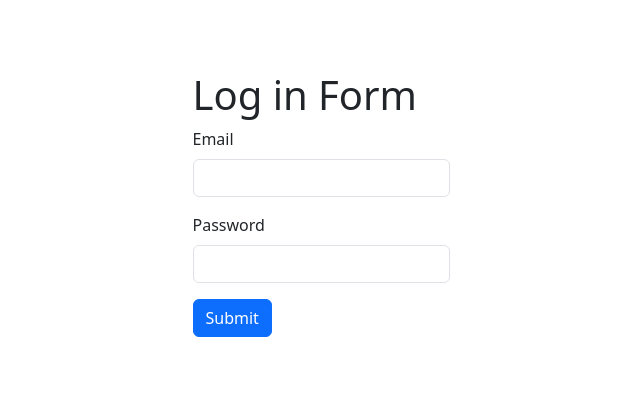
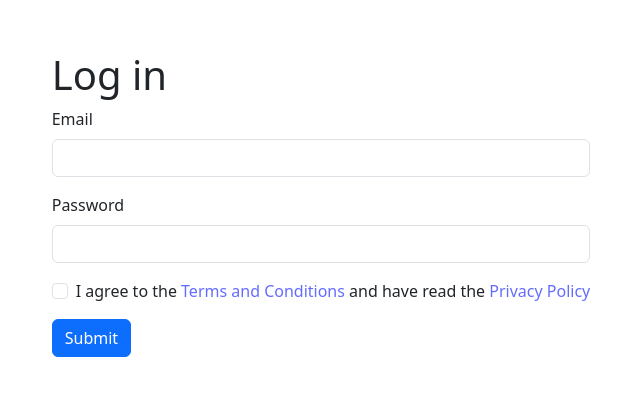
Before and after one commit to nGhart/orderList, a React (Vite) app in the folder mes-client/: page /login in a window 1280 px wide. Shown: the part 196-592 px from the top of the page, without its empty margins (319-959 px from the left). Built offline with nearby package versions, Linux system fonts and the light colour scheme.

Commit message:
Update Login.jsx terms

```diff
--- a/mes-client/src/page/Login.jsx
+++ b/mes-client/src/page/Login.jsx
@@ -1,11 +1,12 @@
 import axios from 'axios'
 import {useNavigate } from 'react-router-dom'
-import { useState } from 'react'
+import {useState } from 'react'
 import { BASE_URL } from '../utilities'
 import { toast } from "react-toastify";
 
 const Login =()=>{
     const navigate=useNavigate()
+
     const [loginData,setLoginData]=useState({})
     const handleSubmit=(e)=>{
         e.preventDefault()
@@ -20,8 +21,8 @@ localStorage.setItem('logged',resp.data.user.role)
         }).catch((error)=>console.log(error))
      }
     return (
-        <div className="container">
-            <h1>Log in Form</h1>
+        <div className="loginContainer">
+            <h1>Log in</h1>
         <form onSubmit={handleSubmit}>
   <div className="mb-3">
     <label htmlFor="exampleInputEmail1" className="form-label">Email</label>
@@ -37,6 +38,13 @@ localStorage.setItem('logged',resp.data.user.role)
     <input type="password" className="form-control" id="exampleInputPassword1" onChange={(e)=>setLoginData({...loginData, password:e.target.value})}/>
   </div>
 
+  <div className="mb-3 form-check">
+    <input type="checkbox" className="form-check-input" id="exampleCheck1" required/>
+    <label className="form-check-label" for="exampleCheck1">I agree to the
+    <a href='https://www.termsandconditionsgenerator.com/live.php?token=k2ZCxDgH8tE3TNkFs7Ou5VKm8BxadwA6' target='_blank'> Terms and Conditions</a> and have read the <a href="https://www.freeprivacypolicy.com/live/c9fa8cf1-a613-4353-a72d-84bd630f71b1" target='_blank'>Privacy Policy</a>
+    </label>
+  </div>
+
   <button type="submit" className="btn btn-primary">Submit</button>
 </form>
         </div>
```
